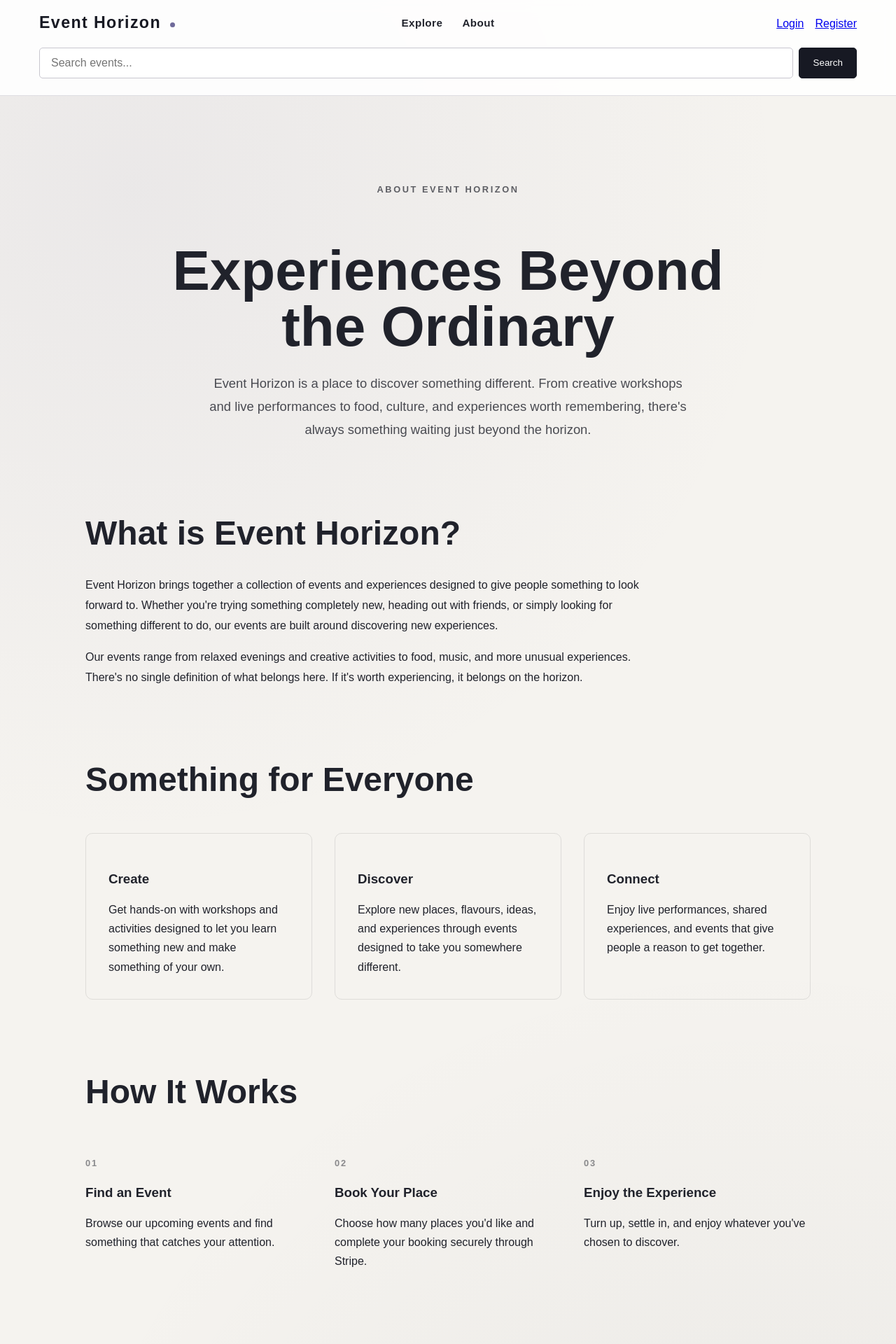
After one commit to MSR-Projects7274/event-horizon, a Django app: page /about/ in a window 1280 px wide. The commit adds this page. Shown: the top 1920 px of the page at 70% size. Run offline with Django 5.2, Linux system fonts and the light colour scheme.

Commit message:
Add About page details

```diff
--- a/home/urls.py
+++ b/home/urls.py
@@ -3,4 +3,5 @@ from . import views
 
 urlpatterns = [
     path('', views.home, name='home'),
+    path('about/', views.about, name='about'),
 ]
--- a/home/views.py
+++ b/home/views.py
@@ -27,3 +27,12 @@ def home(request):
             'featured_events': featured_events,
         },
     )
+
+
+def about(request):
+    """Display information about Event Horizon."""
+
+    return render(
+        request,
+        'home/about.html',
+    )
--- a/static/css/style.css
+++ b/static/css/style.css
@@ -386,9 +386,7 @@ footer {
 }
 
 
-/* =========================================================
-   FEATURED EVENTS
-   ========================================================= */
+/* FEATURED EVENTS */
 
 .home-featured-section {
     max-width: 1200px;
@@ -426,9 +424,7 @@ footer {
 }
 
 
-/* =========================================================
-   CARD IMAGE
-   ========================================================= */
+/* CARD IMAGE */
 
 .home-event-card-image {
     aspect-ratio: 16 / 10;
@@ -447,9 +443,7 @@ footer {
 }
 
 
-/* =========================================================
-   CARD CONTENT
-   ========================================================= */
+/* CARD CONTENT */
 
 .home-event-card-content {
     display: flex;
@@ -507,9 +501,7 @@ footer {
     opacity: 0.45;
 }
 
-/* =========================================================
-   HOMEPAGE EVENT STATUS
-   ========================================================= */
+/* HOMEPAGE EVENT STATUS */
 
 .home-event-card-footer {
     display: flex;
@@ -537,9 +529,7 @@ footer {
 }
 
 
-/* =========================================================
-   SPECIAL EVENTS
-   ========================================================= */
+/* SPECIAL EVENTS */
 
 .home-event-special-label {
     display: inline-block;
@@ -556,9 +546,7 @@ footer {
 }
 
 
-/* =========================================================
-   SOLD OUT EVENTS
-   ========================================================= */
+/* SOLD OUT EVENTS */
 
 .home-event-card-sold-out {
     opacity: 0.7;
@@ -569,9 +557,7 @@ footer {
 }
 
 
-/* =========================================================
-   SPECIAL EVENT GLITCH EFFECT
-   ========================================================= */
+/* SPECIAL EVENT GLITCH EFFECT */
 
 .home-event-card-special .home-event-card-content {
     position: relative;
@@ -615,9 +601,7 @@ footer {
 
 }
 
-/* =========================================================
-   DISCOVER SECTION
-   ========================================================= */
+/* DISCOVER SECTION */
 
 .home-discover-section {
     padding: 6rem 2rem;
@@ -1198,6 +1182,128 @@ footer {
     flex-wrap: wrap;
 }
 
+/* ABOUT PAGE */
+
+.about-page {
+    max-width: 1100px;
+    margin: 0 auto;
+    padding: 5rem 2rem;
+}
+
+.about-hero {
+    max-width: 850px;
+    margin: 0 auto 6rem;
+    text-align: center;
+}
+
+.about-hero h1 {
+    margin-bottom: 1.5rem;
+    font-size: clamp(2.8rem, 7vw, 5rem);
+    line-height: 1;
+}
+
+.about-intro {
+    max-width: 700px;
+    margin: 0 auto;
+    font-size: 1.15rem;
+    line-height: 1.8;
+    opacity: 0.8;
+}
+
+
+/* ABOUT SECTIONS */
+
+.about-section {
+    margin-bottom: 6rem;
+}
+
+.about-section h2 {
+    margin-bottom: 1.5rem;
+    font-size: clamp(2rem, 5vw, 3rem);
+}
+
+.about-section > p {
+    max-width: 800px;
+    line-height: 1.8;
+}
+
+
+/* ABOUT FEATURES */
+
+.about-feature-grid {
+    display: grid;
+    grid-template-columns: repeat(3, 1fr);
+    gap: 2rem;
+    margin-top: 2.5rem;
+}
+
+.about-feature {
+    padding: 2rem;
+    border: 1px solid rgba(128, 128, 128, 0.2);
+    border-radius: 10px;
+}
+
+.about-feature h3 {
+    margin-bottom: 1rem;
+}
+
+.about-feature p {
+    margin: 0;
+    line-height: 1.7;
+}
+
+
+/* ABOUT STEPS */
+
+.about-steps {
+    display: grid;
+    grid-template-columns: repeat(3, 1fr);
+    gap: 2rem;
+    margin-top: 2.5rem;
+}
+
+.about-step {
+    position: relative;
+    padding-top: 1rem;
+}
+
+.about-step-number {
+    display: block;
+    margin-bottom: 1rem;
+    font-size: 0.8rem;
+    font-weight: 800;
+    letter-spacing: 0.15em;
+    opacity: 0.5;
+}
+
+.about-step h3 {
+    margin-bottom: 0.75rem;
+}
+
+.about-step p {
+    line-height: 1.7;
+}
+
+
+/* ABOUT FINAL SECTION */
+
+.about-final {
+    padding: 5rem 2rem;
+    text-align: center;
+    border-top: 1px solid rgba(128, 128, 128, 0.2);
+}
+
+.about-final h2 {
+    margin-bottom: 1.5rem;
+    font-size: clamp(2rem, 5vw, 3rem);
+}
+
+.about-final p {
+    max-width: 650px;
+    margin: 0 auto 2rem;
+    line-height: 1.8;
+}
+
 /* Responsiveness */
 
 /* Main Nav */
@@ -1251,9 +1357,7 @@ footer {
 
 }
 
-/* =========================================================
-   RESPONSIVE HOMEPAGE CARDS
-   ========================================================= */
+/* RESPONSIVE HOMEPAGE CARDS */
 
 @media (max-width: 900px) {
 
@@ -1355,3 +1459,39 @@ footer {
         width: 100%;
     }
 }
+
+/* ABOUT RESPONSIVE */
+
+@media (max-width: 800px) {
+
+    .about-feature-grid,
+    .about-steps {
+        grid-template-columns: 1fr;
+    }
+
+}
+
+
+@media (max-width: 600px) {
+
+    .about-page {
+        padding: 4rem 1.5rem;
+    }
+
+    .about-hero {
+        margin-bottom: 4rem;
+    }
+
+    .about-section {
+        margin-bottom: 4rem;
+    }
+
+    .about-feature {
+        padding: 1.5rem;
+    }
+
+    .about-final {
+        padding: 4rem 1rem;
+    }
+
+}
--- a/templates/base.html
+++ b/templates/base.html
@@ -28,7 +28,7 @@
                     Explore
                 </a>
 
-                <a href="#">
+                <a href="{% url 'about' %}">
                     About
                 </a>
 
--- /dev/null
+++ b/templates/home/about.html
@@ -0,0 +1,198 @@
+{% extends "base.html" %}
+
+{% block title %}About | Event Horizon{% endblock %}
+
+{% block content %}
+
+<section class="about-page">
+
+    <div class="about-hero">
+
+        <p class="home-eyebrow">
+            ABOUT EVENT HORIZON
+        </p>
+
+        <h1>
+            Experiences Beyond the Ordinary
+        </h1>
+
+        <p class="about-intro">
+            Event Horizon is a place to discover something different.
+            From creative workshops and live performances to food,
+            culture, and experiences worth remembering, there's always
+            something waiting just beyond the horizon.
+        </p>
+
+    </div>
+
+
+    <div class="about-section">
+
+        <h2>
+            What is Event Horizon?
+        </h2>
+
+        <p>
+            Event Horizon brings together a collection of events and
+            experiences designed to give people something to look forward
+            to. Whether you're trying something completely new, heading
+            out with friends, or simply looking for something different
+            to do, our events are built around discovering new
+            experiences.
+        </p>
+
+        <p>
+            Our events range from relaxed evenings and creative
+            activities to food, music, and more unusual experiences.
+            There's no single definition of what belongs here.
+            If it's worth experiencing, it belongs on the horizon.
+        </p>
+
+    </div>
+
+
+    <div class="about-section">
+
+        <h2>
+            Something for Everyone
+        </h2>
+
+        <div class="about-feature-grid">
+
+            <article class="about-feature">
+
+                <h3>
+                    Create
+                </h3>
+
+                <p>
+                    Get hands-on with workshops and activities designed
+                    to let you learn something new and make something
+                    of your own.
+                </p>
+
+            </article>
+
+
+            <article class="about-feature">
+
+                <h3>
+                    Discover
+                </h3>
+
+                <p>
+                    Explore new places, flavours, ideas, and experiences
+                    through events designed to take you somewhere
+                    different.
+                </p>
+
+            </article>
+
+
+            <article class="about-feature">
+
+                <h3>
+                    Connect
+                </h3>
+
+                <p>
+                    Enjoy live performances, shared experiences, and
+                    events that give people a reason to get together.
+                </p>
+
+            </article>
+
+        </div>
+
+    </div>
+
+
+    <div class="about-section">
+
+        <h2>
+            How It Works
+        </h2>
+
+        <div class="about-steps">
+
+            <div class="about-step">
+
+                <span class="about-step-number">
+                    01
+                </span>
+
+                <h3>
+                    Find an Event
+                </h3>
+
+                <p>
+                    Browse our upcoming events and find something that
+                    catches your attention.
+                </p>
+
+            </div>
+
+
+            <div class="about-step">
+
+                <span class="about-step-number">
+                    02
+                </span>
+
+                <h3>
+                    Book Your Place
+                </h3>
+
+                <p>
+                    Choose how many places you'd like and complete your
+                    booking securely through Stripe.
+                </p>
+
+            </div>
+
+
+            <div class="about-step">
+
+                <span class="about-step-number">
+                    03
+                </span>
+
+                <h3>
+                    Enjoy the Experience
+                </h3>
+
+                <p>
+                    Turn up, settle in, and enjoy whatever you've chosen
+                    to discover.
+                </p>
+
+            </div>
+
+        </div>
+
+    </div>
+
+
+    <div class="about-final">
+
+        <h2>
+            There's Always Something Ahead
+        </h2>
+
+        <p>
+            New events are added regularly, so if you don't see
+            something for you today, check back soon.
+        </p>
+
+        <a
+            href="{% url 'event_list' %}"
+            class="event-view-button"
+        >
+            Explore Events
+        </a>
+
+    </div>
+
+</section>
+
+{% endblock %}
```
